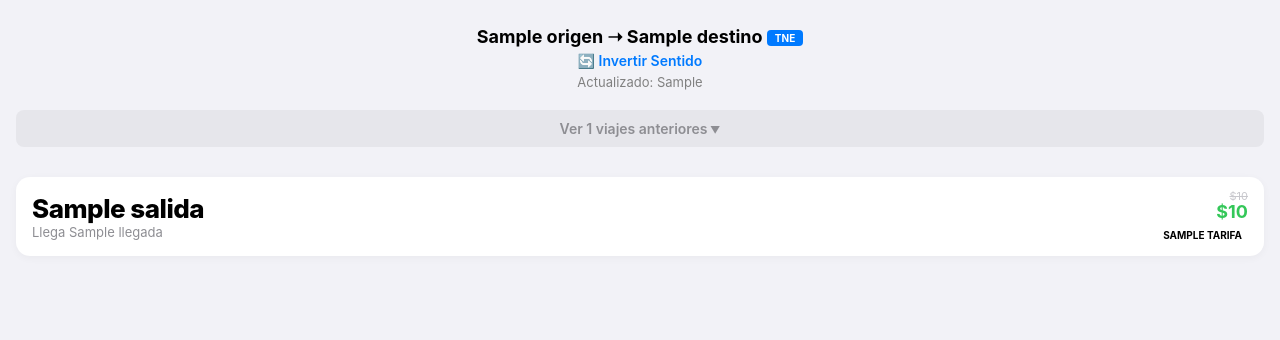
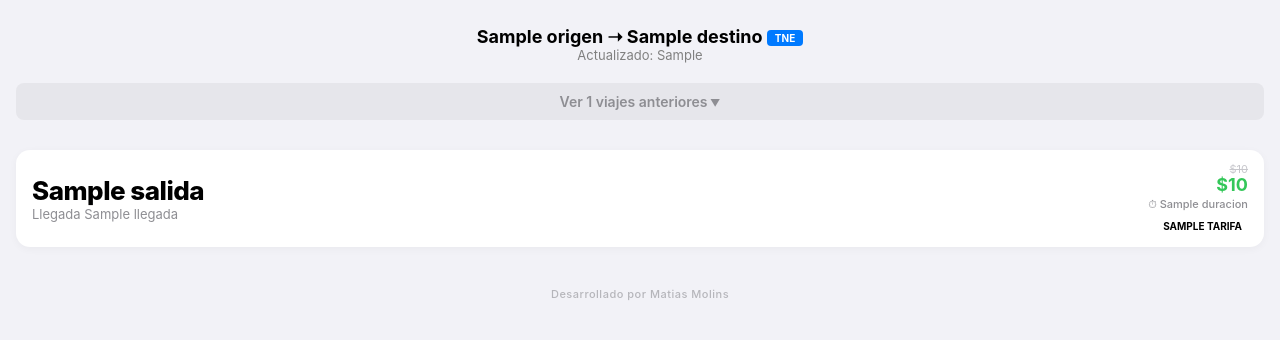
Before and after one commit to MolinsMatias/API-EFE, a FastAPI app: template templates/visual.html in a window 1280 px wide. Shown: the top 340 px of the page. Run offline with FastAPI, Linux system fonts and the light colour scheme; the template is opened without the code that fills it: most values are stand-ins (such as "Sample title", 1, 10 or a date in 2020).

Commit message:
Refactorizar el estilo y el contenido de visual.html.
Reescribir y reorganizar templates/visual.html: consolidar las variables CSS y las reglas del modo oscuro, ordenar el marcado y el espaciado, actualizar el título de la página a «Itinerario TNE», estandarizar las etiquetas (por ejemplo, «Llegada»), añadir la visualización de la duración y la colocación de insignias en las tarjetas, mejorar el estado vacío y los detalles del acordeón, e incluir un pie de página con los créditos. También añade __pycache__/main.cpython-314.pyc compilado (código byte generado).

```diff
--- a/templates/visual.html
+++ b/templates/visual.html
@@ -1,59 +1,43 @@
 <!DOCTYPE html>
 <html lang="es">
 <head>
-    <meta charset="UTF-8" />
-    <meta name="viewport" content="width=device-width, initial-scale=1.0" />
-    <title>Itinerario EFE</title>
+    <meta charset="UTF-8">
+    <meta name="viewport" content="width=device-width, initial-scale=1.0">
+    <title>Itinerario TNE</title>
     <style>
         :root {
-        --bg-color: #f2f2f7;
-        --card-bg: #ffffff;
+            --bg-color: #F2F2F7;
+            --card-bg: #FFFFFF;
             --text-main: #000000;
-        --text-sub: #8e8e93;
-        --accent: #007aff;
-        --price: #34c759;
-        --price-old: #c7c7cc;
-        --past-bg: #fff0f0;
-        --past-text: #cfafaf;
-        --past-accent: #e57373;
+            --text-sub: #8E8E93;
+            --accent: #007AFF;
+            --price: #34C759;
+            --price-old: #C7C7CC;
+            --past-bg: #FFF0F0;
+            --past-text: #CFAFAF;
+            --past-accent: #E57373;
         }
         @media (prefers-color-scheme: dark) {
             :root {
                 --bg-color: #000000;
-          --card-bg: #1c1c1e;
-          --text-main: #ffffff;
-          --text-sub: #8e8e93;
-          --price-old: #48484a;
-          --past-bg: #2c1b1b;
-          --past-text: #6e5e5e;
-          --past-accent: #8e4444;
+                --card-bg: #1C1C1E;
+                --text-main: #FFFFFF;
+                --text-sub: #8E8E93;
+                --price-old: #48484A;
+                --past-bg: #2C1B1B;
+                --past-text: #6E5E5E;
+                --past-accent: #8E4444;
             }
         }
         body {
             font-family: -apple-system, BlinkMacSystemFont, sans-serif;
             background-color: var(--bg-color);
             color: var(--text-main);
-        margin: 0;
-        padding: 16px;
-        padding-bottom: 50px;
+            margin: 0; padding: 16px; padding-bottom: 40px;
         }
-      .header {
-        text-align: center;
-        margin-bottom: 20px;
-        padding-top: 10px;
-      }
-      .route {
-        font-size: 18px;
-        font-weight: 700;
-      }
-      .tne-badge {
-        background: #007aff;
-        color: white;
-        padding: 2px 8px;
-        border-radius: 4px;
-        font-size: 10px;
-        vertical-align: middle;
-      }
+        .header { text-align: center; margin-bottom: 20px; padding-top: 10px; }
+        .route { font-size: 18px; font-weight: 700; }
+        .tne-badge { background: #007AFF; color: white; padding: 2px 8px; border-radius: 4px; font-size: 10px; vertical-align: middle; }
 
         .card {
             background-color: var(--card-bg);
@@ -63,15 +47,13 @@
             display: flex;
             justify-content: space-between;
             align-items: center;
-        box-shadow: 0 2px 8px rgba(0, 0, 0, 0.04);
+            box-shadow: 0 2px 8px rgba(0,0,0,0.04);
         }
 
-      /* ESTILOS ACORDEÓN (DETAILS/SUMMARY) */
-      details {
-        margin-bottom: 20px;
-      }
+        /* ESTILOS ACORDEÓN */
+        details { margin-bottom: 20px; }
         summary {
-        list-style: none; /* Ocultar triángulo default */
+            list-style: none;
             text-align: center;
             padding: 10px;
             background-color: rgba(128, 128, 128, 0.1);
@@ -82,116 +64,64 @@
             cursor: pointer;
             margin-bottom: 10px;
         }
-      summary::-webkit-details-marker {
-        display: none;
-      } /* Safari fix */
-      summary:after {
-        content: ' ▼';
-        font-size: 10px;
-      }
-      details[open] summary:after {
-        content: ' ▲';
+        summary::-webkit-details-marker { display: none; }
+        summary:after { content: " ▼"; font-size: 10px; }
+        details[open] summary:after { content: " ▲"; }
+
+        /* ESTILOS PASADOS */
+        .card.pasado { background-color: var(--past-bg); border: 1px solid rgba(0,0,0,0.05); }
+        .card.pasado .time-big { text-decoration: line-through; opacity: 0.6; color: var(--past-accent); }
+        .card.pasado .price-student { color: var(--past-text); }
+        .card.pasado .badge { opacity: 0.5; filter: grayscale(100%); }
+
+        .left-info { display: flex; flex-direction: column; }
+        .time-big { font-size: 26px; font-weight: 800; letter-spacing: -0.5px; }
+        .time-sub { font-size: 13px; color: var(--text-sub); }
+
+        .right-info { display: flex; flex-direction: column; align-items: flex-end; }
+
+        .price-container { display: flex; flex-direction: column; align-items: flex-end; }
+        .price-original { font-size: 11px; text-decoration: line-through; color: var(--price-old); margin-bottom: -2px;}
+        .price-student { font-size: 18px; font-weight: 700; color: var(--price); }
+
+        .duration-text {
+            font-size: 11px;
+            color: var(--text-sub);
+            margin-top: 2px;
+            margin-bottom: 2px;
+            font-weight: 500;
         }
 
-      /* ESTILOS VIAJES PASADOS */
-      .card.pasado {
-        background-color: var(--past-bg);
-        border: 1px solid rgba(0, 0, 0, 0.05);
-      }
-      .card.pasado .time-big {
-        text-decoration: line-through;
+        .badge { font-size: 10px; padding: 3px 6px; border-radius: 4px; font-weight: 700; text-transform: uppercase; margin-top: 4px; }
+        .badge.Alta { background: #FFD60A; color: black; }
+        .badge.Baja { background: #E5E5EA; color: black; }
+        @media (prefers-color-scheme: dark) { .badge.Baja { background: #3A3A3C; color: white; } }
+
+        .empty-msg { text-align: center; color: var(--text-sub); margin-top: 40px; }
+
+        /* ESTILO DEL FOOTER (CRÉDITOS) */
+        .footer {
+            text-align: center;
+            margin-top: 40px;
+            font-size: 11px;
+            color: var(--text-sub);
             opacity: 0.6;
-        color: var(--past-accent);
-      }
-      .card.pasado .price-student {
-        color: var(--past-text);
-      }
-      .card.pasado .badge {
-        opacity: 0.5;
-        filter: grayscale(100%);
-      }
-
-      .left-info {
-        display: flex;
-        flex-direction: column;
-      }
-      .time-big {
-        font-size: 26px;
-        font-weight: 800;
-        letter-spacing: -0.5px;
-      }
-      .time-sub {
-        font-size: 13px;
-        color: var(--text-sub);
-      }
-
-      .right-info {
-        display: flex;
-        flex-direction: column;
-        align-items: flex-end;
-      }
-      .price-container {
-        display: flex;
-        flex-direction: column;
-        align-items: flex-end;
-      }
-      .price-original {
-        font-size: 11px;
-        text-decoration: line-through;
-        color: var(--price-old);
-        margin-bottom: -2px;
-      }
-      .price-student {
-        font-size: 18px;
-        font-weight: 700;
-        color: var(--price);
-      }
-
-      .badge {
-        font-size: 10px;
-        padding: 3px 6px;
-        border-radius: 4px;
-        font-weight: 700;
-        text-transform: uppercase;
-        margin-top: 4px;
-      }
-      .badge.Alta {
-        background: #ffd60a;
-        color: black;
-      }
-      .badge.Baja {
-        background: #e5e5ea;
-        color: black;
-      }
-      @media (prefers-color-scheme: dark) {
-        .badge.Baja {
-          background: #3a3a3c;
-          color: white;
-        }
-      }
-
-      .empty-msg {
-        text-align: center;
-        color: var(--text-sub);
-        margin-top: 40px;
+            font-weight: 500;
+            letter-spacing: 0.5px;
         }
     </style>
 </head>
 <body>
+
     <div class="header">
-      <div class="route">
-        {{ origen }} ➝ {{ destino }}
-        <span class="tne-badge">TNE</span>
-      </div>
-
-      <a href="/itinerarios/visual?origen={{ destino }}&destino={{ origen }}" style="text-decoration: none; color: var(--accent); font-size: 14px; font-weight: 600; display: block; margin-top: 5px;">🔄 Invertir Sentido</a>
-
-      <div style="font-size: 13px; color: gray; margin-top: 5px;">Actualizado: {{ hora_actual }}</div>
+        <div class="route">{{ origen }} ➝ {{ destino }} <span class="tne-badge">TNE</span></div>
+        <div style="font-size: 13px; color: gray;">Actualizado: {{ hora_actual }}</div>
     </div>
 
     {% if error %}
         <div style="text-align:center; color: red;">{{ error }}</div>
     {% else %}
+
         {% if pasados %}
         <details>
             <summary>Ver {{ pasados|length }} viajes anteriores</summary>
@@ -206,6 +136,7 @@
                         <span class="price-original">${{ tren.valor }}</span>
                         <span class="price-student">${{ tren.valor_estudiante }}</span>
                     </div>
+                    <span class="duration-text">⏱ {{ tren.duracion }}</span>
                     <span class="badge {{ tren.tarifa }}">{{ tren.tarifa }}</span>
                 </div>
             </div>
@@ -218,22 +149,30 @@
             <div class="card">
                 <div class="left-info">
                     <span class="time-big">{{ tren.salida }}</span>
-              <span class="time-sub">Llega {{ tren.llegada }}</span>
+                    <span class="time-sub">Llegada {{ tren.llegada }}</span>
                 </div>
                 <div class="right-info">
                     <div class="price-container">
                         <span class="price-original">${{ tren.valor }}</span>
                         <span class="price-student">${{ tren.valor_estudiante }}</span>
                     </div>
+                    <span class="duration-text">⏱ {{ tren.duracion }}</span>
                     <span class="badge {{ tren.tarifa }}">{{ tren.tarifa }}</span>
                 </div>
             </div>
             {% endfor %}
         {% else %}
             <div class="empty-msg">
-          <p style="font-size: 40px; margin-bottom: 10px;">😴</p>No hay más trenes por hoy
+                <p style="font-size: 40px; margin-bottom: 10px;">😴</p>
+                No hay más trenes por hoy
             </div>
         {% endif %}
+
     {% endif %}
+
+    <div class="footer">
+        Desarrollado por Matias Molins
+    </div>
+
 </body>
 </html>
```
Lines whose indentation alone changed are shown as unchanged.
